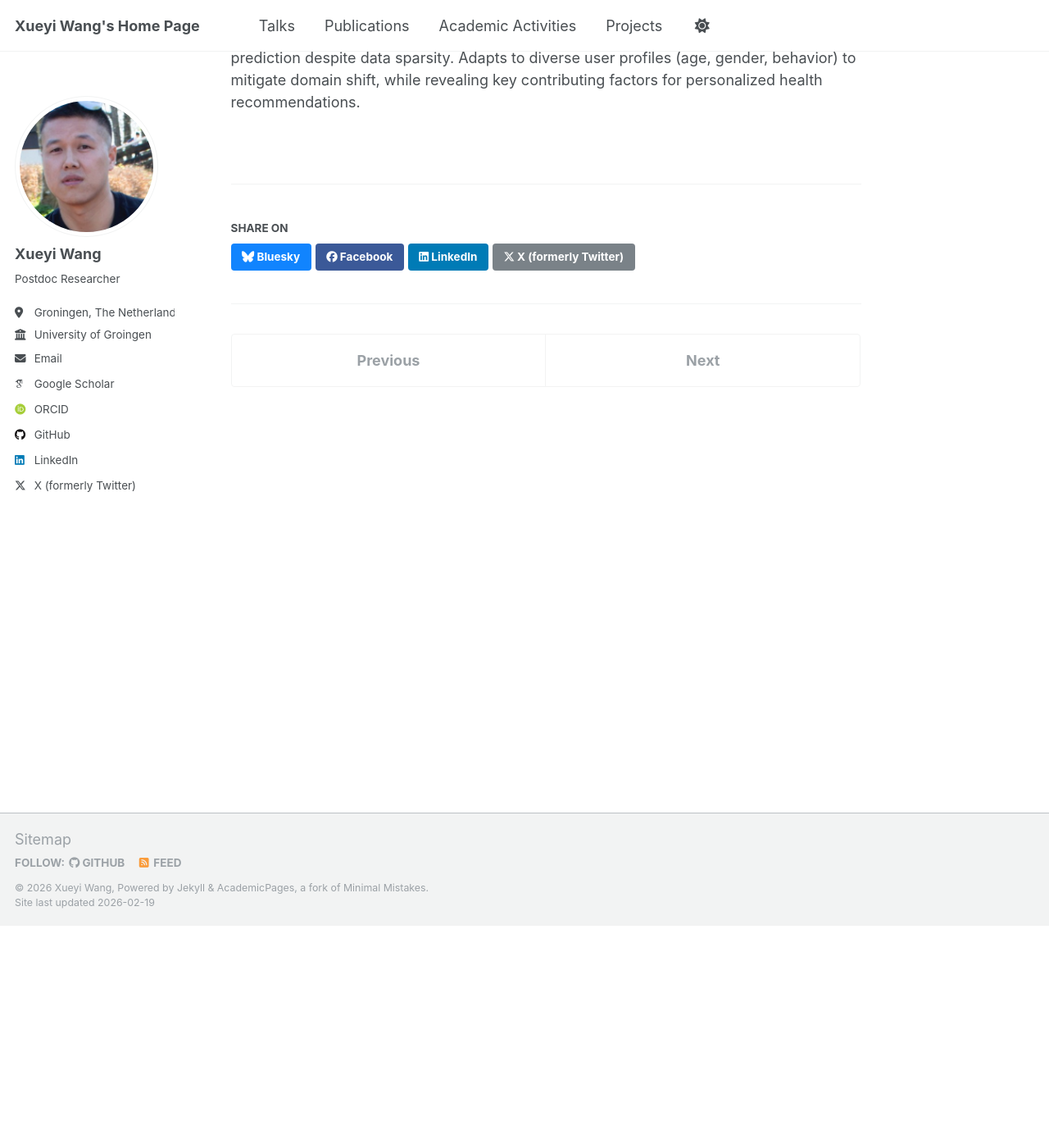
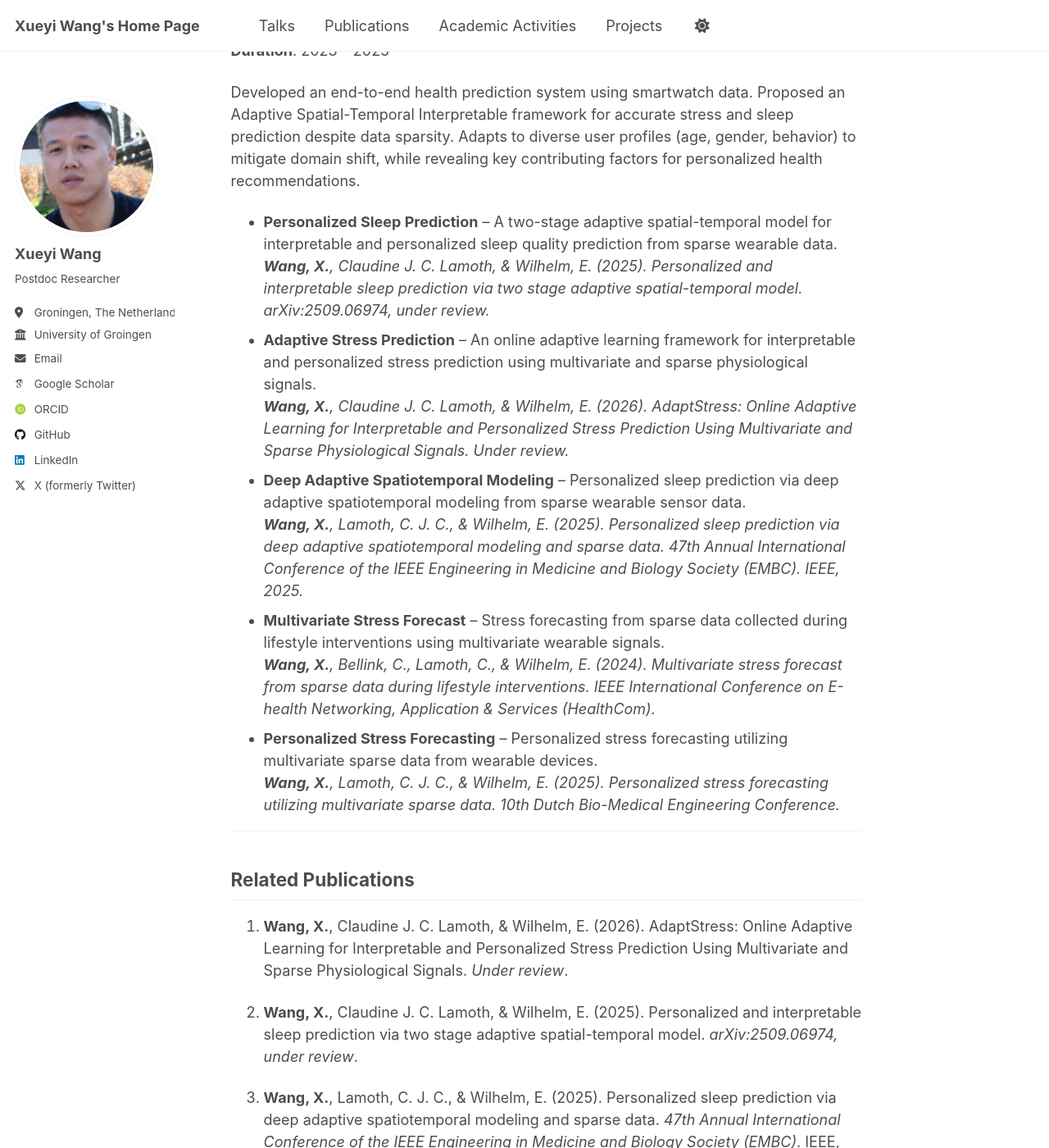
Before and after one commit to Xueyi-Wang/Xueyi-Wang.github.io, a Jekyll site: the page built from _projects/2023-01-01-health-prediction.md, in a window 1280 px wide and 1400 px high, scrolled down 271 px. Shown: the whole window at 82% size. Built offline with Jekyll 4.4.1, drawn with Linux system fonts in a browser that asks for light colours; some web fonts are replaced; some of the changed text lies outside the part shown.

Commit message:
Enhance health prediction project with overview and 5 publications
Co-Authored-By: Claude Opus 4.6 <noreply@anthropic.com>

```diff
--- a/_projects/2023-01-01-health-prediction.md
+++ b/_projects/2023-01-01-health-prediction.md
@@ -5,6 +5,33 @@ collection: projects
 date: 2023-01-01
 ---
 
+## Overview
+
 **Duration**: 2023 -- 2025
 
 Developed an end-to-end health prediction system using smartwatch data. Proposed an Adaptive Spatial-Temporal Interpretable framework for accurate stress and sleep prediction despite data sparsity. Adapts to diverse user profiles (age, gender, behavior) to mitigate domain shift, while revealing key contributing factors for personalized health recommendations.
+
+- **Personalized Sleep Prediction** -- A two-stage adaptive spatial-temporal model for interpretable and personalized sleep quality prediction from sparse wearable data.
+  <br>***Wang, X.**, Claudine J. C. Lamoth, & Wilhelm, E. (2025). Personalized and interpretable sleep prediction via two stage adaptive spatial-temporal model. arXiv:2509.06974, under review.*
+- **Adaptive Stress Prediction** -- An online adaptive learning framework for interpretable and personalized stress prediction using multivariate and sparse physiological signals.
+  <br>***Wang, X.**, Claudine J. C. Lamoth, & Wilhelm, E. (2026). AdaptStress: Online Adaptive Learning for Interpretable and Personalized Stress Prediction Using Multivariate and Sparse Physiological Signals. Under review.*
+- **Deep Adaptive Spatiotemporal Modeling** -- Personalized sleep prediction via deep adaptive spatiotemporal modeling from sparse wearable sensor data.
+  <br>***Wang, X.**, Lamoth, C. J. C., & Wilhelm, E. (2025). Personalized sleep prediction via deep adaptive spatiotemporal modeling and sparse data. 47th Annual International Conference of the IEEE Engineering in Medicine and Biology Society (EMBC). IEEE, 2025.*
+- **Multivariate Stress Forecast** -- Stress forecasting from sparse data collected during lifestyle interventions using multivariate wearable signals.
+  <br>***Wang, X.**, Bellink, C., Lamoth, C., & Wilhelm, E. (2024). Multivariate stress forecast from sparse data during lifestyle interventions. IEEE International Conference on E-health Networking, Application & Services (HealthCom).*
+- **Personalized Stress Forecasting** -- Personalized stress forecasting utilizing multivariate sparse data from wearable devices.
+  <br>***Wang, X.**, Lamoth, C. J. C., & Wilhelm, E. (2025). Personalized stress forecasting utilizing multivariate sparse data. 10th Dutch Bio-Medical Engineering Conference.*
+
+---
+
+## Related Publications
+
+1. **Wang, X.**, Claudine J. C. Lamoth, & Wilhelm, E. (2026). AdaptStress: Online Adaptive Learning for Interpretable and Personalized Stress Prediction Using Multivariate and Sparse Physiological Signals. *Under review*.
+
+2. **Wang, X.**, Claudine J. C. Lamoth, & Wilhelm, E. (2025). Personalized and interpretable sleep prediction via two stage adaptive spatial-temporal model. *arXiv:2509.06974, under review*.
+
+3. **Wang, X.**, Lamoth, C. J. C., & Wilhelm, E. (2025). Personalized sleep prediction via deep adaptive spatiotemporal modeling and sparse data. *47th Annual International Conference of the IEEE Engineering in Medicine and Biology Society (EMBC)*. IEEE, 2025.
+
+4. **Wang, X.**, Lamoth, C. J. C., & Wilhelm, E. (2025). Personalized stress forecasting utilizing multivariate sparse data. *10th Dutch Bio-Medical Engineering Conference*.
+
+5. **Wang, X.**, Bellink, C., Lamoth, C., & Wilhelm, E. (2024). Multivariate stress forecast from sparse data during lifestyle interventions. *IEEE International Conference on E-health Networking, Application & Services (HealthCom)*.
```
